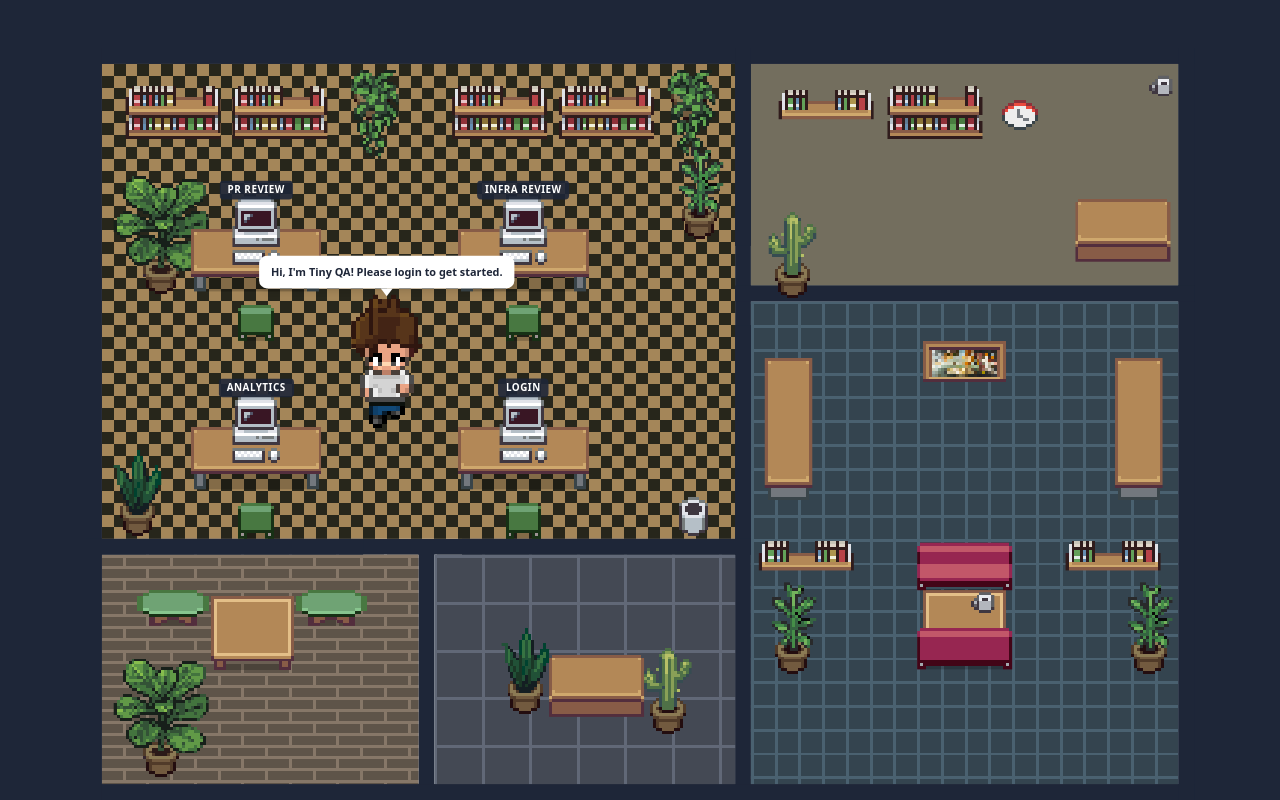
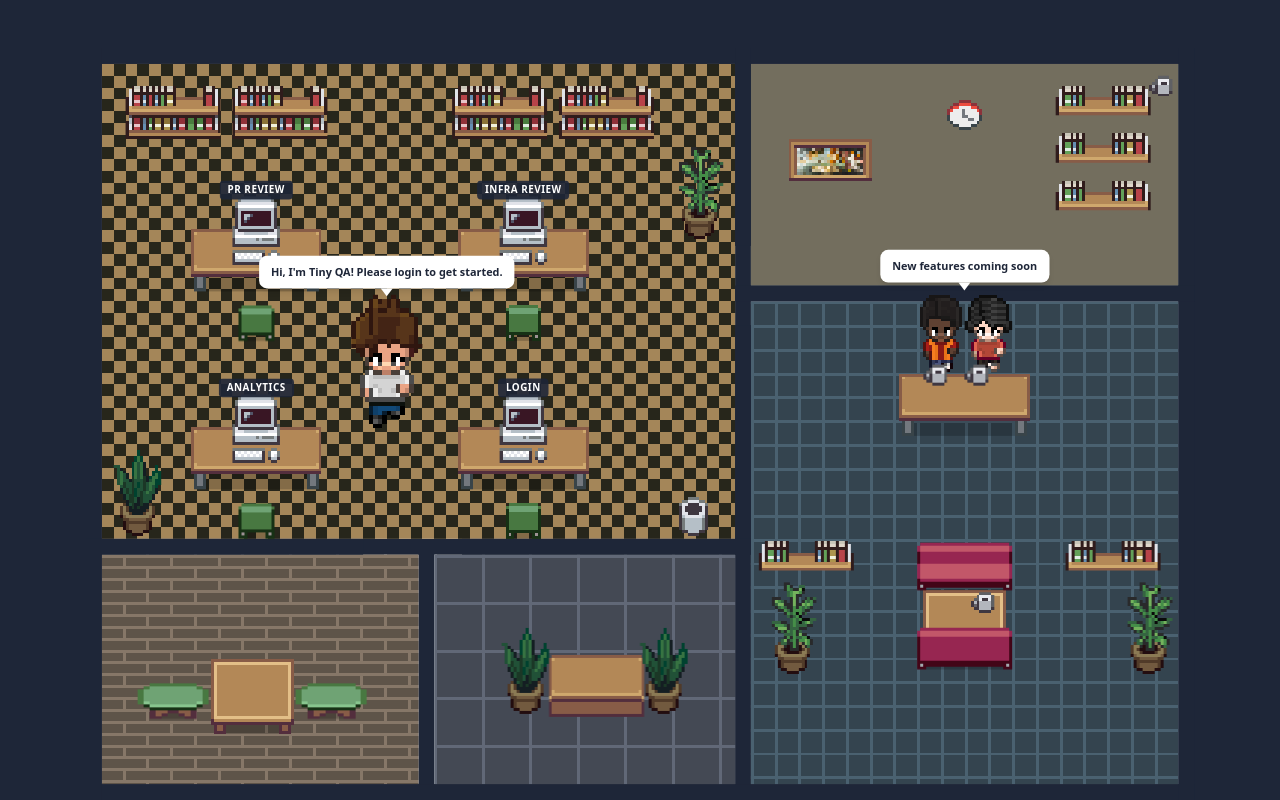
Before and after one commit to mikio13/TinyQA, a Next.js app in the folder tinydetective/: page / in a window 1280 px wide. Shown: the top 800 px of the page. Built offline with nearby package versions, Linux system fonts and the light colour scheme; no server answers.

Commit message:
Update page.tsx

```diff
--- a/tinydetective/app/page.tsx
+++ b/tinydetective/app/page.tsx
@@ -289,6 +289,7 @@ export default function Home() {
   const speechText = isLoggedIn
     ? "What would you like to investigate?"
     : "Hi, I'm Tiny QA! Please login to get started.";
+  const showChatPrompt = false;
 
   const handleLogout = async () => {
     const supabase = createClient();
@@ -328,9 +329,6 @@ export default function Home() {
         <Sprite src="/pixel-agents/assets/furniture/DOUBLE_BOOKSHELF/DOUBLE_BOOKSHELF.png" alt="Bookshelf" x={148} y={20} w={96} h={96} />
         <Sprite src="/pixel-agents/assets/furniture/DOUBLE_BOOKSHELF/DOUBLE_BOOKSHELF.png" alt="Bookshelf" x={370} y={20} w={96} h={96} />
         <Sprite src="/pixel-agents/assets/furniture/DOUBLE_BOOKSHELF/DOUBLE_BOOKSHELF.png" alt="Bookshelf" x={478} y={20} w={96} h={96} />
-        <Sprite src="/pixel-agents/assets/furniture/HANGING_PLANT/HANGING_PLANT.png" alt="Hanging plant" x={268} y={16} w={48} h={96} />
-        <Sprite src="/pixel-agents/assets/furniture/HANGING_PLANT/HANGING_PLANT.png" alt="Hanging plant" x={588} y={16} w={48} h={96} />
-        <Sprite src="/pixel-agents/assets/furniture/LARGE_PLANT/LARGE_PLANT.png" alt="Plant" x={28} y={108} w={96} h={144} z={14} />
 
         {/* ═══════════════════════════════════════════
             MAIN OFFICE — Desk Row 1 (Workstations A & B)
@@ -448,27 +446,27 @@ export default function Home() {
         {/* ═══════════════════════════════════════════
             TOP-RIGHT ROOM — Kitchen / Break area
             ═══════════════════════════════════════════ */}
-        <Sprite src="/pixel-agents/assets/furniture/BOOKSHELF/BOOKSHELF.png" alt="Bookshelf" x={700} y={24} w={96} h={48} />
-        <Sprite src="/pixel-agents/assets/furniture/DOUBLE_BOOKSHELF/DOUBLE_BOOKSHELF.png" alt="Shelf" x={810} y={20} w={96} h={96} />
-        <Sprite src="/pixel-agents/assets/furniture/CLOCK/CLOCK.png" alt="Clock" x={920} y={20} w={48} h={96} z={20} />
+        <Sprite src="/pixel-agents/assets/furniture/CLOCK/CLOCK.png" alt="Clock" x={864} y={20} w={48} h={96} z={20} />
+        <Sprite src="/pixel-agents/assets/furniture/BOOKSHELF/BOOKSHELF.png" alt="Bookshelf" x={980} y={20} w={96} h={48} />
+        <Sprite src="/pixel-agents/assets/furniture/BOOKSHELF/BOOKSHELF.png" alt="Bookshelf" x={980} y={68} w={96} h={48} />
+        <Sprite src="/pixel-agents/assets/furniture/BOOKSHELF/BOOKSHELF.png" alt="Bookshelf" x={980} y={116} w={96} h={48} />
         <Sprite src="/pixel-agents/assets/furniture/COFFEE/COFFEE.png" alt="Coffee station" x={1050} y={28} w={48} h={48} z={16} />
-        <Sprite src="/pixel-agents/assets/furniture/SMALL_TABLE/SMALL_TABLE_FRONT.png" alt="Table" x={1000} y={120} w={96} h={96} z={14} />
-        <Sprite src="/pixel-agents/assets/furniture/CACTUS/CACTUS.png" alt="Cactus" x={690} y={160} w={48} h={96} z={14} />
-
         {/* ═══════════════════════════════════════════
             BOTTOM-RIGHT ROOM — Meeting / Review room
             ═══════════════════════════════════════════ */}
 
-        {/* Left desk cluster — no PCs */}
-        <Sprite src="/pixel-agents/assets/furniture/DESK/DESK_SIDE.png" alt="Desk" x={686} y={280} w={48} h={192} z={15} />
+        {/* Single review-room workstation */}
+        <SpeechBubble x={888} y={204} text="New features coming soon" />
+        <Agent x={840} y={244} charId={2} dir="down" scale={3} z={14} />
+        <Agent x={888} y={244} charId={5} dir="down" scale={3} z={14} />
+        <Sprite src="/pixel-agents/assets/furniture/DESK/DESK_FRONT.png" alt="Desk" x={816} y={296} w={144} h={96} z={15} />
+        <Sprite src="/pixel-agents/assets/furniture/COFFEE/COFFEE.png" alt="Coffee" x={822} y={320} w={48} h={48} z={20} />
+        <Sprite src="/pixel-agents/assets/furniture/COFFEE/COFFEE.png" alt="Coffee" x={864} y={320} w={48} h={48} z={20} />
         <Sprite src="/pixel-agents/assets/furniture/BOOKSHELF/BOOKSHELF.png" alt="Bookshelf" x={680} y={480} w={96} h={48} z={14} />
-
-        {/* Right desk cluster — no PCs */}
-        <Sprite src="/pixel-agents/assets/furniture/DESK/DESK_SIDE.png" alt="Desk" x={1040} y={280} w={48} h={192} z={15} flip />
         <Sprite src="/pixel-agents/assets/furniture/BOOKSHELF/BOOKSHELF.png" alt="Bookshelf" x={990} y={480} w={96} h={48} z={14} />
 
         {/* Painting and decorations */}
-        <Sprite src="/pixel-agents/assets/furniture/LARGE_PAINTING/LARGE_PAINTING.png" alt="Painting" x={840} y={260} w={96} h={96} z={11} />
+        <Sprite src="/pixel-agents/assets/furniture/LARGE_PAINTING/LARGE_PAINTING.png" alt="Painting" x={704} y={56} w={96} h={96} z={11} />
         <Sprite src="/pixel-agents/assets/furniture/PLANT/PLANT.png" alt="Plant" x={690} y={540} w={48} h={96} z={14} />
         <Sprite src="/pixel-agents/assets/furniture/PLANT/PLANT.png" alt="Plant" x={1050} y={540} w={48} h={96} z={14} />
 
@@ -496,17 +494,15 @@ export default function Home() {
         {/* ═══════════════════════════════════════════
             BOTTOM-LEFT — Lounge / Break
             ═══════════════════════════════════════════ */}
-        <Sprite src="/pixel-agents/assets/furniture/CUSHIONED_BENCH/CUSHIONED_BENCH.png" alt="Bench" x={40} y={536} w={96} h={48} z={14} />
-        <Sprite src="/pixel-agents/assets/furniture/CUSHIONED_BENCH/CUSHIONED_BENCH.png" alt="Bench" x={200} y={536} w={96} h={48} z={14} />
-        <Sprite src="/pixel-agents/assets/furniture/COFFEE_TABLE/COFFEE_TABLE.png" alt="Table" x={120} y={536} w={96} h={96} z={13} />
-        <Sprite src="/pixel-agents/assets/furniture/LARGE_PLANT/LARGE_PLANT.png" alt="Plant" x={28} y={596} w={96} h={144} z={14} />
+        <Sprite src="/pixel-agents/assets/furniture/CUSHIONED_BENCH/CUSHIONED_BENCH.png" alt="Bench" x={40} y={630} w={96} h={48} z={14} />
+        <Sprite src="/pixel-agents/assets/furniture/CUSHIONED_BENCH/CUSHIONED_BENCH.png" alt="Bench" x={200} y={630} w={96} h={48} z={14} />
+        <Sprite src="/pixel-agents/assets/furniture/COFFEE_TABLE/COFFEE_TABLE.png" alt="Table" x={120} y={600} w={96} h={96} z={13} />
 
 
         {/* Bottom-mid area */}
         <Sprite src="/pixel-agents/assets/furniture/PLANT_2/PLANT_2.png" alt="Plant" x={420} y={580} w={48} h={96} z={14} />
         <Sprite src="/pixel-agents/assets/furniture/SMALL_TABLE/SMALL_TABLE_FRONT.png" alt="Table" x={468} y={580} w={96} h={96} z={14} />
-        <Sprite src="/pixel-agents/assets/furniture/CACTUS/CACTUS.png" alt="Cactus" x={564} y={600} w={48} h={96} z={14} />
-
+        <Sprite src="/pixel-agents/assets/furniture/PLANT_2/PLANT_2.png" alt="Plant" x={560} y={580} w={48} h={96} z={14} />
         {/* ═══════════════════════════════════════════
             CHARACTER — Blue shirt/vest agent centered between 4 desks
             ═══════════════════════════════════════════ */}
@@ -516,7 +512,7 @@ export default function Home() {
       </div>
 
       {/* ── Chat prompt (logged in only) ─── */}
-      {isLoggedIn && (
+      {isLoggedIn && showChatPrompt && (
         <div className="fixed bottom-0 left-0 right-0 z-50 flex justify-center px-4 pb-5">
           <div className="flex w-full max-w-xl items-center gap-2 rounded-xl border border-white/10 bg-[#1E2638]/90 px-4 py-3 shadow-lg backdrop-blur-sm">
             <input
```
